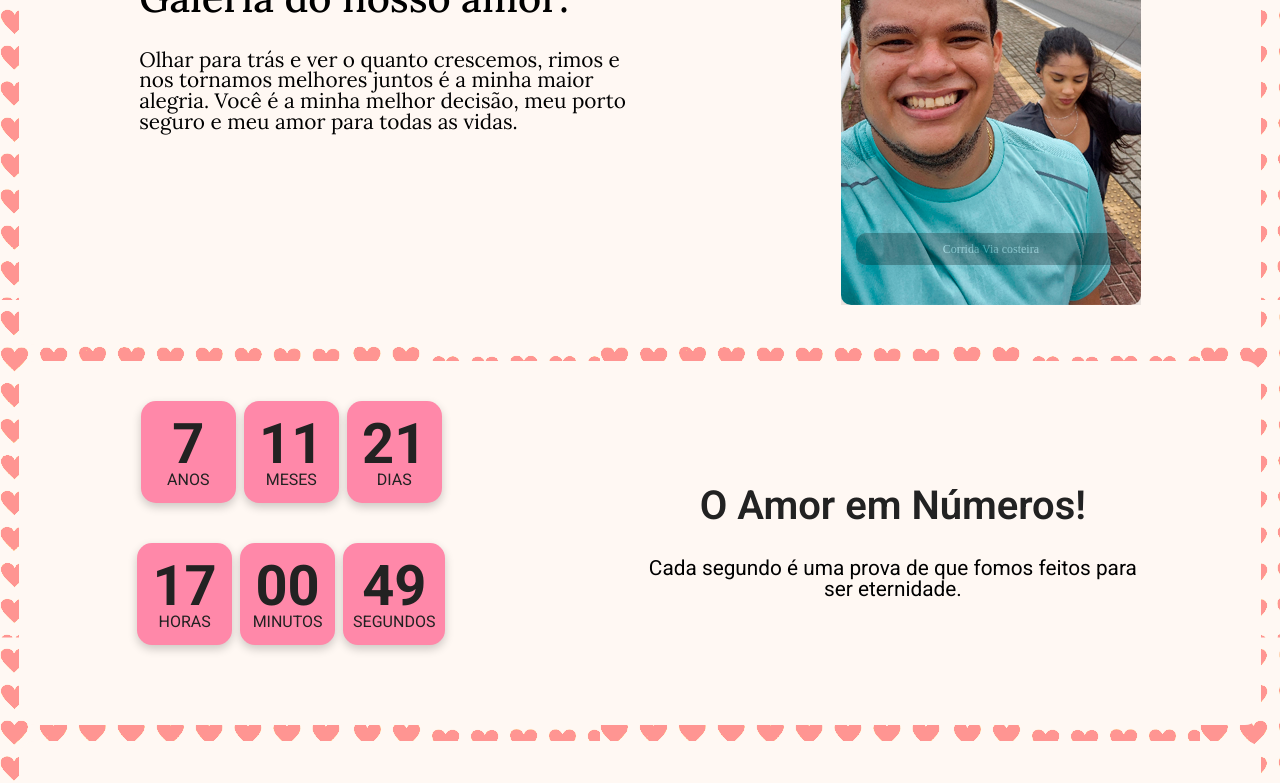
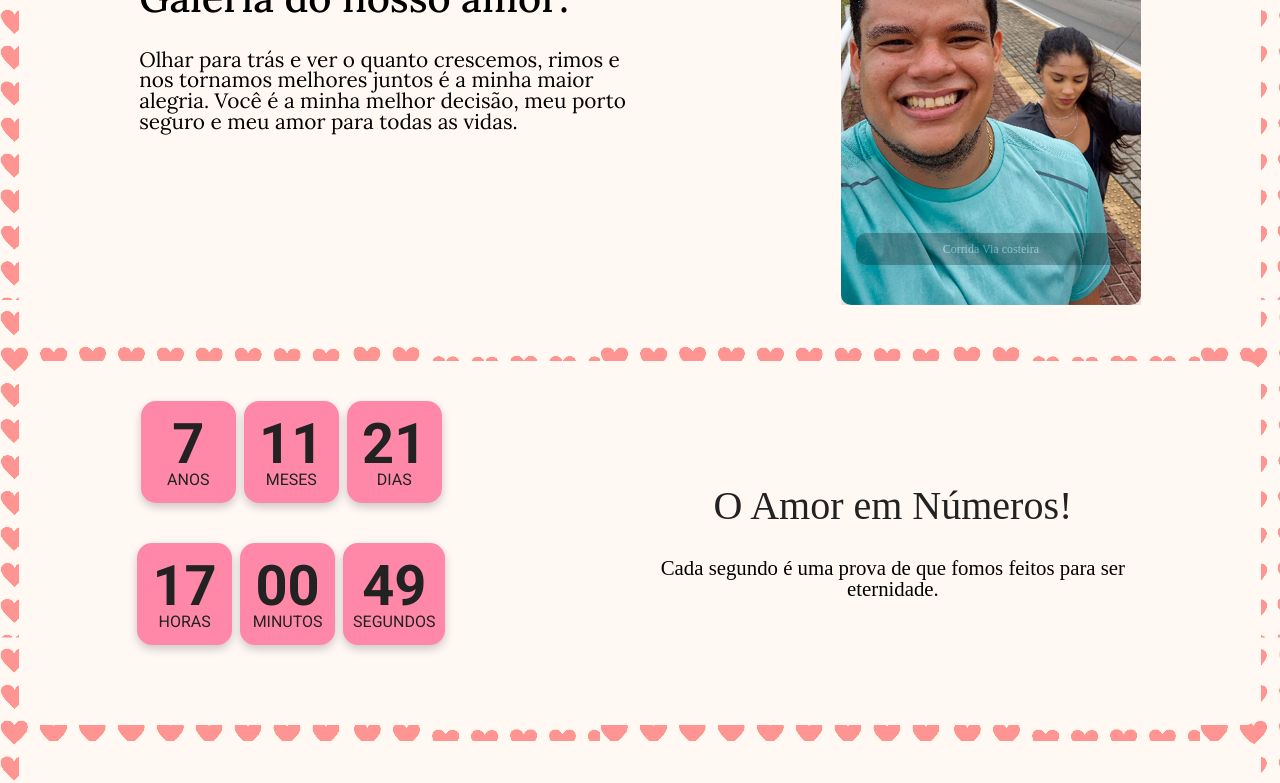
Before and after one commit to MGReboucas/our-time-together-app-, a React (Vite) app: page / in a window 1280 px wide. Shown: the part 375-1158 px from the top of the page. Built offline with nearby package versions, Linux system fonts and the light colour scheme.

Commit message:
updating TimeCounter.css to secondary font

```diff
--- a/src/Components/TimeCounter/TimeCounter.css
+++ b/src/Components/TimeCounter/TimeCounter.css
@@ -24,15 +24,15 @@
 }
 
 .time-counter-title {
-  font-family: var(--fonte-principal);
+  font-family: var(--fonte-secondaria);
   color: var(--cor-text-dark);
 
   font-size: 2rem;
-  font-weight: 600;
+  font-weight: 500;
 }
 
 .time-counter-subtitle {
-  font-family: var(--fonte-principal);
+  font-family: var(--fonte-secondaria);
 }
 
 .time-counter-container {
```
